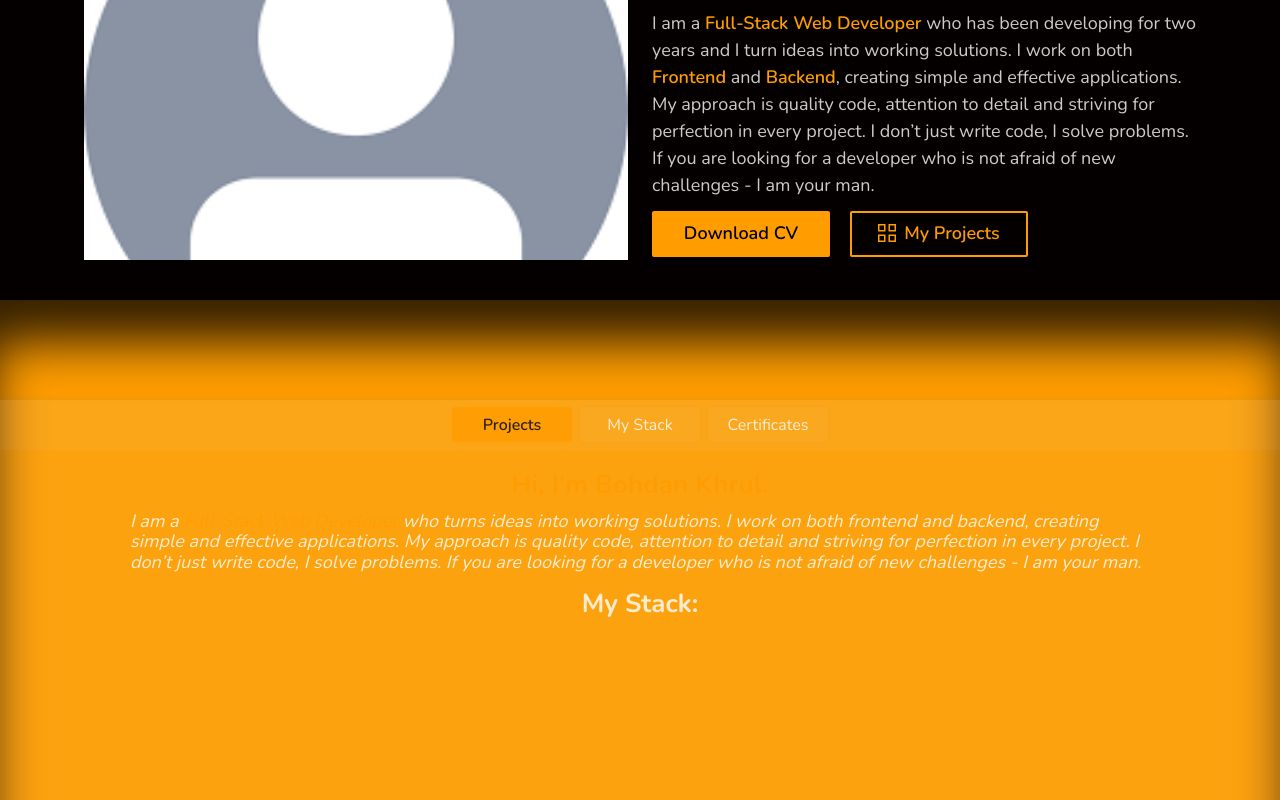
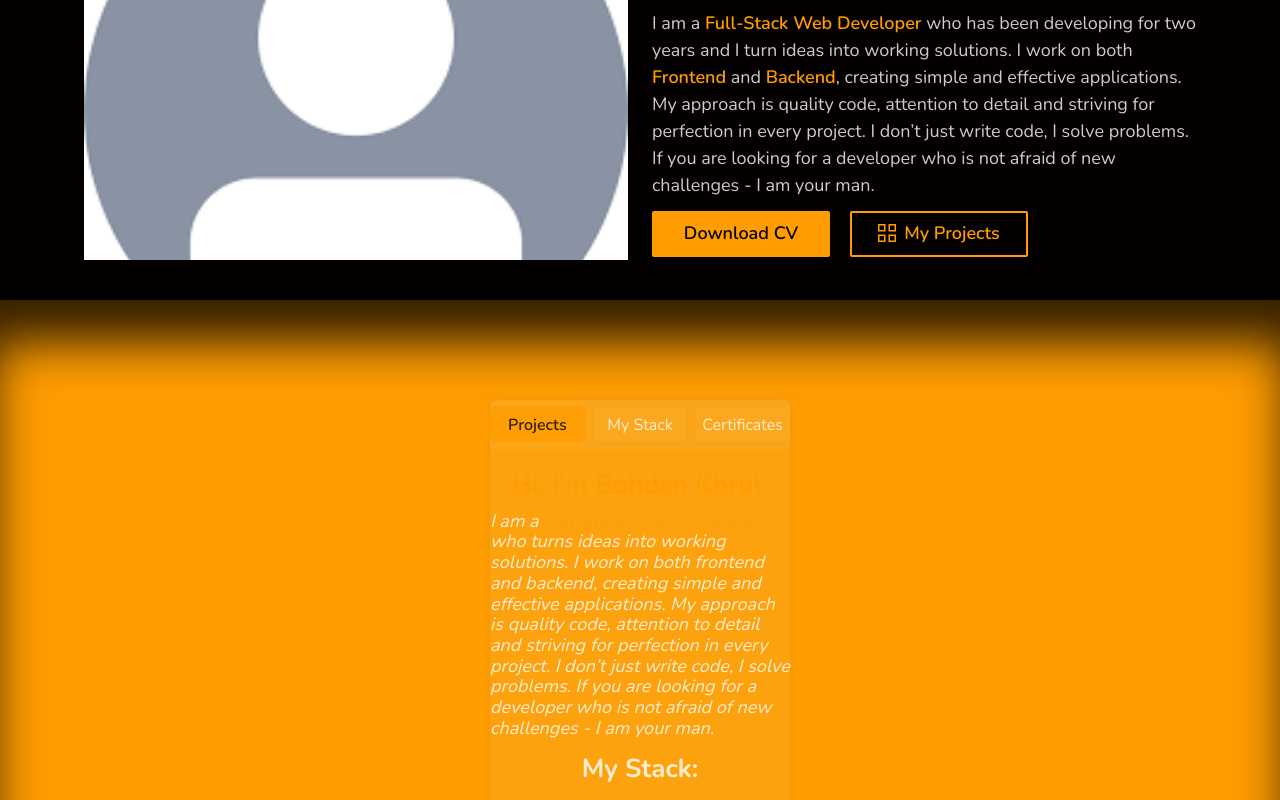
Before and after one commit to BogdanKhrul/BH-WP, a React (Vite) app: page / in a window 1280 px wide. Shown: the part 951-1751 px from the top of the page. Built offline with nearby package versions, Linux system fonts and the light colour scheme.

Commit message:
05.05.2025_Fix

```diff
--- a/src/components/AboutMePage/AboutMePage.module.scss
+++ b/src/components/AboutMePage/AboutMePage.module.scss
@@ -149,7 +149,12 @@ $black: rgb(0, 0, 0);
 
     .mainBlock {
         flex-direction: column;
-
+        .blockOne {
+            .nameTxt,
+            .aboutTxt {
+                text-align: left;
+            }
+        }
         .blockTwo {
             display: flex;
             justify-content: center;
@@ -190,7 +195,6 @@ $black: rgb(0, 0, 0);
 
         .blockTwo {
             display: flex;
-            justify-content: center;
 
             .wrapper {
                 width: 100%;
--- a/src/components/AboutPage/AboutPage.module.scss
+++ b/src/components/AboutPage/AboutPage.module.scss
@@ -14,7 +14,8 @@ $text-color: rgb(255, 255, 255);
 .block {
     background: rgba(217, 217, 217, 0.068);
     box-shadow: 0px 0px 8px -2px rgba(129, 115, 115, 0.3);
-    width: 1300px;
+    // width: 1300px;
+    width: 300px;
     height: 600px;
     border-radius: 6px;
 }
--- a/src/components/Sections/SCSS/Projects.module.scss
+++ b/src/components/Sections/SCSS/Projects.module.scss
@@ -20,7 +20,8 @@
 }
 
 .aboutTxt {
-    width: 1020px;
+    // width: 1020px;
+    width: 300px;
     margin-bottom: 16px;
     // padding-left: 15px;
     letter-spacing: 0.05px;
```
